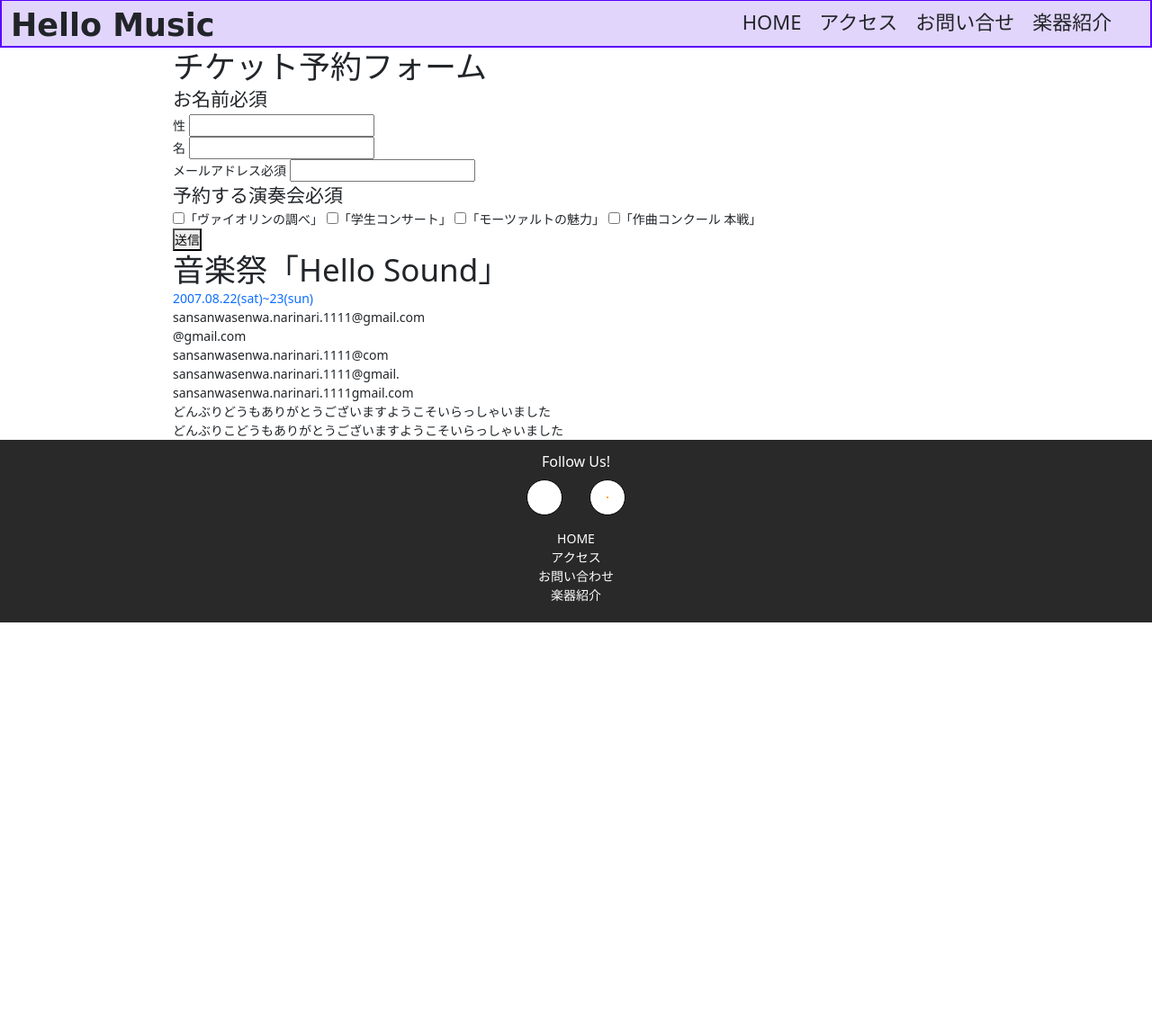
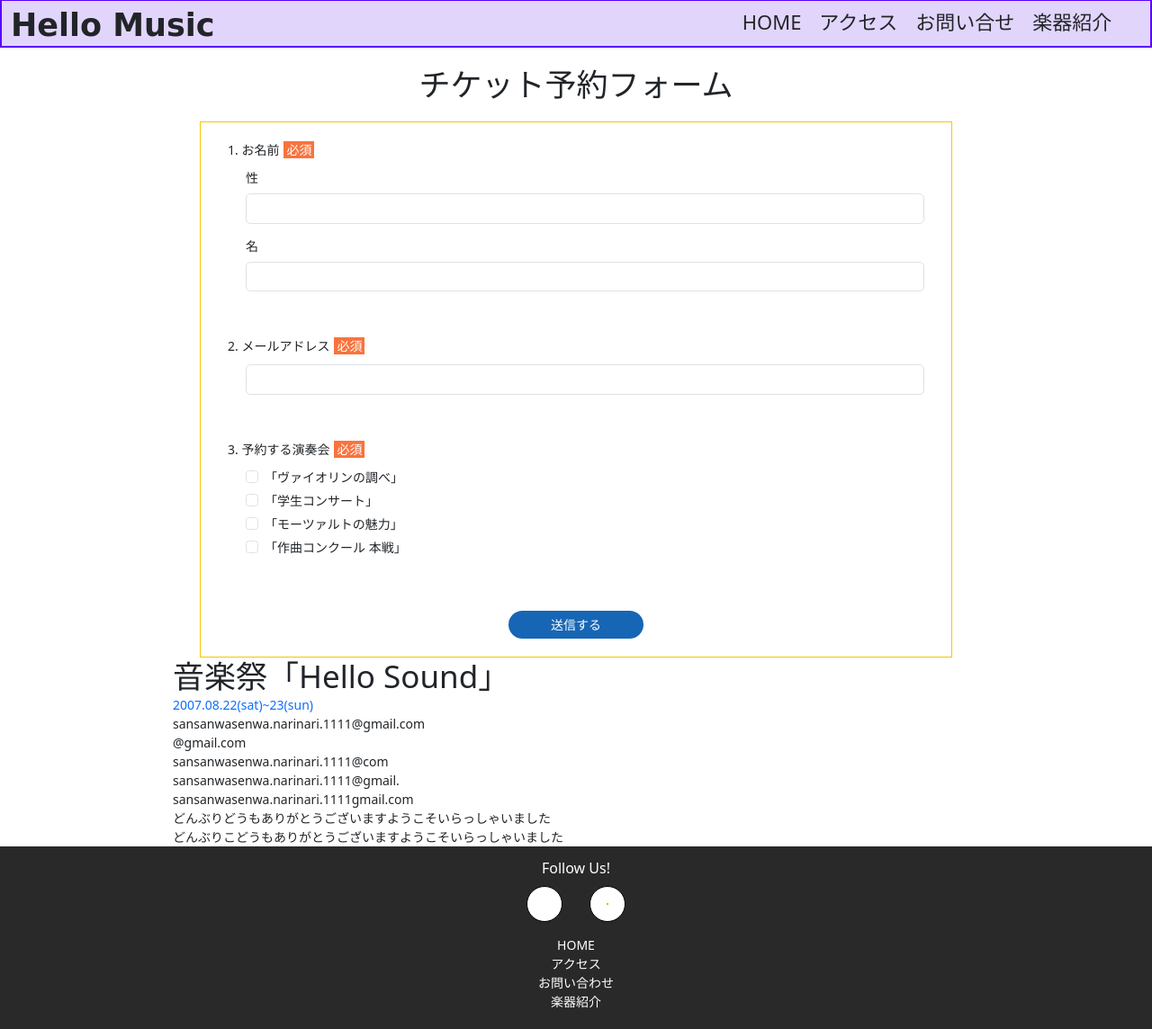
Before and after one commit to web-port4110-code/web-site-HELLO-MUSIC, a PHP site: page /validation/form.php in a window 1280 px wide. Shown: the part 46-1190 px from the top of the page at 90% size. Before the commit the page ends 738 px from the top, so only its background shows below. Run offline with PHP 8.4, Linux system fonts and the light colour scheme; some libraries are stand-ins or nearby versions.

Commit message:
モバイル版チケット予約フォームを作成しました

```diff
--- a/css/form.css
+++ b/css/form.css
@@ -5,3 +5,56 @@
 .headerSpace {
     height: var(--toppadding);
 }
+
+.formTitle {
+    text-align: center;
+    padding-top: 20px;
+}
+
+.inputMojure {
+    padding: 10px 30px 10px;
+    margin: 20px 30px 0;
+    border: hsl(48, 97%, 49%) 1px solid;
+}
+
+.inputMojure--name p {
+    margin-top: 10px;
+}
+
+.inputMojure--name__aria,
+.inputMojure--email__aria,
+.inputMojure--concert__aria {
+    padding-left: 20px;
+    margin: 10px 0 50px;
+}
+
+.requireMark {
+    color: #fff;
+    background-color: hsl(17, 95%, 61%);
+    padding: 0 3px 0;
+    margin-left: 5px;
+}
+
+.form-check:nth-child(n+2) {
+    margin-top: 5px;
+}
+
+button {
+    width: 150px;
+    padding: 5px 15px 5px;
+    border: 0;
+    border-radius: 30px;
+    background-color: hsl(210, 77%, 40%);
+    color: #fff;
+    margin: 10px 0;
+    transition: opacity 0.3s;
+}
+
+button:hover {
+    opacity: 0.7;
+}
+
+.inputMojure--button {
+    display: flex;
+    justify-content: center;
+}
--- a/form.php
+++ b/form.php
@@ -23,44 +23,63 @@
         <main>
             <div class="mainContainer">
                 <div class="headerSpace"></div>
-                <h1>チケット予約フォーム</h1>
-
-
-                <form method="post" action="http://localhost:8888/validation/check.php">
-                    <fieldset>
-                        <legend>
-                            <span>お名前<span>必須</span></span>
-                        </legend>
-                        <div class="name-inputAria">
-                            <div>
-                                <label for="familyname" class="name-sublabel">性</label>
-                                <input type="text" name="familyname" id="familyname" required>
-                            </div>
-                            <div>
-                                <label for="firstname" class="name-sublabel">名</label>
-                                <input type="text" name="firstname" id="firstname" required>
+                <div class="formTitle">
+                    <h1>チケット予約フォーム</h1>
+                </div>
+                <section class="inputMojure">
+                    <form method="post" action="http://localhost:8888/web-site-HELLO-MUSIC/check.php">
+                        <div class="inputMojure--name">
+                            <p>
+                                <span>1. お名前<span class="requireMark">必須</span></span>
+                            </p>
+                            <div class="inputMojure--name__aria">
+                                <div class="mb-3">
+                                    <label for="familyname" class="form-label">性</label>
+                                    <input type="text" class="form-control" name="familyname" id="familyname" required>
+                                </div>
+                                <div class="mb-3">
+                                    <label for="firstname" class="form-label">名</label>
+                                    <input type="text" class="form-control" name="firstname" id="firstname" required>
+                                </div>
                             </div>
                         </div>
-                    </fieldset>
-                    <div class="email-input-mojure">
-                        <label for="email">メールアドレス<span>必須</span></label>
-                        <input type="text" name="email" id="email" placeholder="" required>
-                    </div>
-                    <div class="concert-input-mojure mask-element">
-                        <fieldset>
-                            <legend>
-                                <span>予約する演奏会<span>必須</span></span>
-                            </legend>
-                            <div class="select-input-aria">
-                                <label><input type="checkbox" name="concert[]" value="第7回">「ヴァイオリンの調べ」</label>
-                                <label><input type="checkbox" name="concert[]" value="第2回">「学生コンサート」</label>
-                                <label><input type="checkbox" name="concert[]" value="第6回">「モーツァルトの魅力」</label>
-                                <label><input type="checkbox" name="concert[]" value="第4回">「作曲コンクール 本戦」</label>
+                        <div class="inputMojure--email mb-3">
+                            <p>
+                                <span>2. メールアドレス<span class="requireMark">必須</span></span>
+                            </p>
+                            <div class="inputMojure--email__aria">
+                                <input type="text" class="form-control" name="email" id="email" placeholder="" required>
                             </div>
-                        </fieldset>
-                    </div>
-                    <button>送信</button>
-                </form>
+                        </div>
+                        <div class="inputMojure--concert">
+
+                            <p>
+                                <span>3. 予約する演奏会<span class="requireMark">必須</span></span>
+                            </p>
+                            <div class="inputMojure--concert__aria">
+                                <div class="form-check">
+                                    <label class="form-check-label" for="concert1">「ヴァイオリンの調べ」</label>
+                                    <input type="checkbox" id="concert1" name="concert[]" value="第7回" class="form-check-input">
+                                </div>
+                                <div class="form-check">
+                                    <label class="form-check-label" for="concert2">「学生コンサート」</label>
+                                    <input type="checkbox" id="concert2" name="concert[]" value="第2回" class="form-check-input">
+                                </div>
+                                <div class="form-check">
+                                    <label class="form-check-label" for="concert3">「モーツァルトの魅力」</label>
+                                    <input type="checkbox" id="concert3" name="concert[]" value="第6回" class="form-check-input">
+                                </div>
+                                <div class="form-check">
+                                    <label class="form-check-label" for="concert4">「作曲コンクール 本戦」</label>
+                                    <input type="checkbox" id="concert4" name="concert[]" value="第4回" class="form-check-input">
+                                </div>
+                            </div>
+                        </div>
+                        <div class="inputMojure--button">
+                            <button>送信する</button>
+                        </div>
+                    </form>
+                </section>
 
                 <h1 class="title-name">音楽祭「Hello Sound」</h1>
                 <p class="text-primary">2007.08.22(sat)~23(sun)</p>
```
